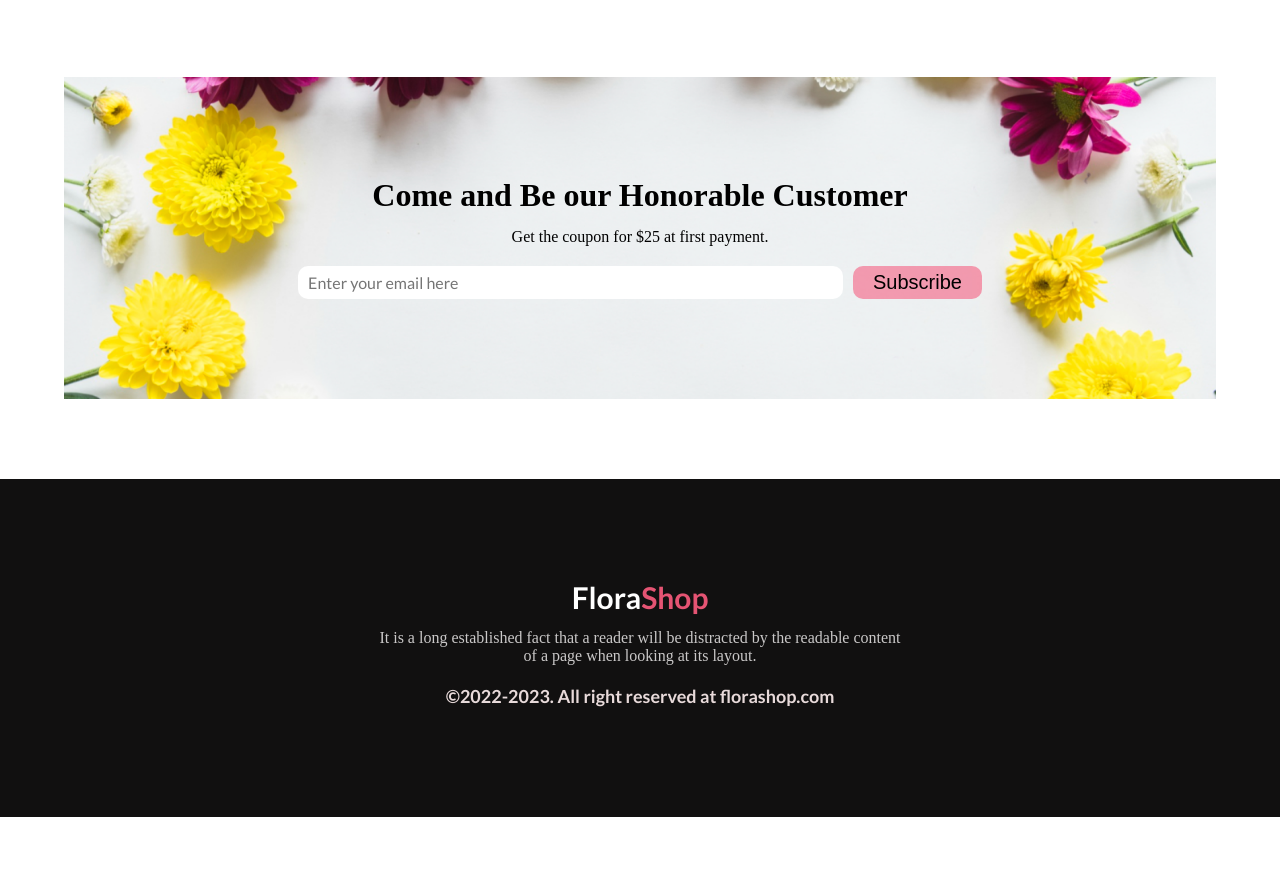
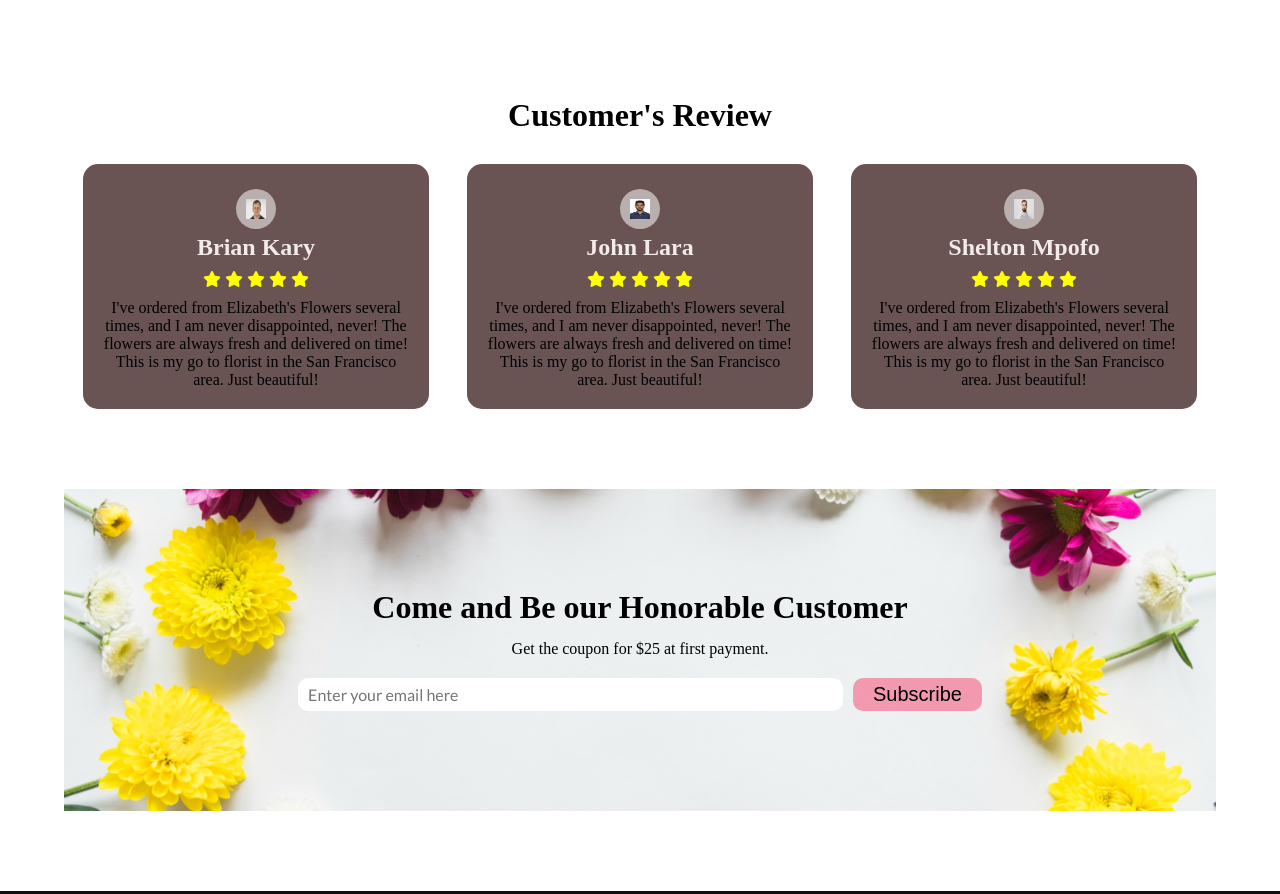
Before and after one commit to Oleei-Ullah/Assignment-1, a plain HTML site: page index.html in a window 1280 px wide. Shown: the part 2506-3400 px from the top of the page. Before the commit the page ends 3323 px from the top, so only its background shows below. Drawn offline with Linux system fonts and the light colour scheme.

Commit message:
project completed

```diff
--- a/index.html
+++ b/index.html
@@ -8,6 +8,7 @@
     <link rel="preconnect" href="https://fonts.googleapis.com">
     <link rel="preconnect" href="https://fonts.gstatic.com" crossorigin>
     <link href="https://fonts.googleapis.com/css2?family=Lato:wght@300;400;700;900&display=swap" rel="stylesheet">
+    <link rel="stylesheet" href="https://cdnjs.cloudflare.com/ajax/libs/font-awesome/6.4.0/css/all.min.css" integrity="sha512-iecdLmaskl7CVkqkXNQ/ZH/XLlvWZOJyj7Yy7tcenmpD1ypASozpmT/E0iPtmFIB46ZmdtAc9eNBvH0H/ZpiBw==" crossorigin="anonymous" referrerpolicy="no-referrer" />
     <link rel="icon" type="image/x-icon" href="/images/favicon.ico">
     <link rel="stylesheet" href="style.css">
 </head>
@@ -131,6 +132,68 @@
             </div>
         </div>
 
+
+        <div id="review">
+            <div class="container">
+                <h1 class="review-heading">Customer's Review</h1>
+                <div class="reviews">
+                    <div class="review">
+                        <div class="center">
+                            <div class="person">
+                                <img src="images/man1.jpg" alt="">
+                            </div>
+                            <h2>Brian Kary</h2>
+                        </div>
+
+                        <div class="star">
+                            <i class="fa-solid fa-star"></i>
+                            <i class="fa-solid fa-star"></i>
+                            <i class="fa-solid fa-star"></i>
+                            <i class="fa-solid fa-star"></i>
+                            <i class="fa-solid fa-star"></i>
+                        </div>
+                        <blockquote class="center">I've ordered from Elizabeth's Flowers several times, and I am never disappointed, never! The flowers are always fresh and delivered on time! This is my go to florist in the San Francisco area. Just beautiful!</blockquote>
+                    </div>
+
+                    <div class="review">
+                        <div class="center">
+                            <div class="person">
+                                <img src="images/man3.jpg" alt="">
+                            </div>
+                            <h2>John Lara</h2>
+                        </div>
+
+                        <div class="star">
+                            <i class="fa-solid fa-star"></i>
+                            <i class="fa-solid fa-star"></i>
+                            <i class="fa-solid fa-star"></i>
+                            <i class="fa-solid fa-star"></i>
+                            <i class="fa-solid fa-star"></i>
+                        </div>
+                        <blockquote class="center">I've ordered from Elizabeth's Flowers several times, and I am never disappointed, never! The flowers are always fresh and delivered on time! This is my go to florist in the San Francisco area. Just beautiful!</blockquote>
+                    </div>
+
+                    <div class="review">
+                        <div class="center">
+                            <div class="person">
+                                <img src="images/man2.jpg" alt="">
+                            </div>
+                            <h2>Shelton Mpofo</h2>
+                        </div>
+
+                        <div class="star">
+                            <i class="fa-solid fa-star"></i>
+                            <i class="fa-solid fa-star"></i>
+                            <i class="fa-solid fa-star"></i>
+                            <i class="fa-solid fa-star"></i>
+                            <i class="fa-solid fa-star"></i>
+                        </div>
+                        <blockquote class="center">I've ordered from Elizabeth's Flowers several times, and I am never disappointed, never! The flowers are always fresh and delivered on time! This is my go to florist in the San Francisco area. Just beautiful!</blockquote>
+                    </div>
+                </div>
+            </div>
+        </div>
+
         <div id="contact">
             <div class="container">
                 <div class="w-70 m-auto center">
--- a/style.css
+++ b/style.css
@@ -250,3 +250,43 @@ footer {
     font-family: lato;
     color: #e8dada;
 }
+
+
+/* review section */
+.review-heading {
+    text-align: center;
+    margin: 100px 0 30px 0;
+}
+.reviews {
+    display: flex;
+    justify-content: space-around;
+}
+.person {
+    margin: 5px auto;
+    width: 40px;
+    height: 40px;
+    padding: 10px;
+    background: #b9afaf;
+    border-radius: 50%;
+}
+.person img {
+    width: 100%;
+    height: 100%;
+}
+
+.star {
+    color: yellow;
+    text-align: center;
+    margin: 10px 0;
+}
+
+.review {
+    width: 30%;
+    background-color: #695353;
+    border-radius: 15px;
+    padding: 20px;
+}
+
+#review h2 {
+    color: #f3eaea;
+}
```
Also changed, not shown: images/man1.jpg (added), images/man2.jpg (added), images/man3.jpg (added).
